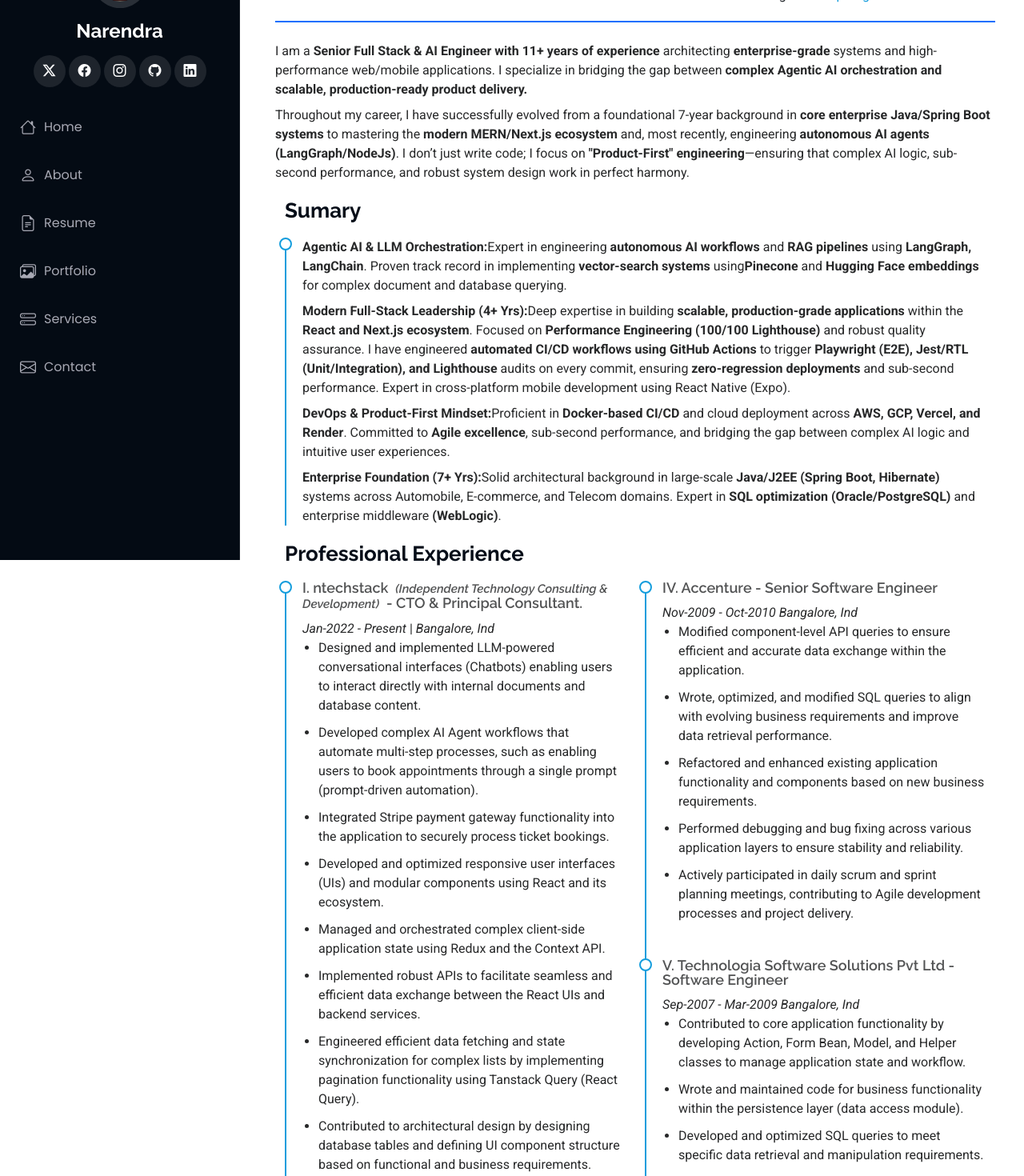
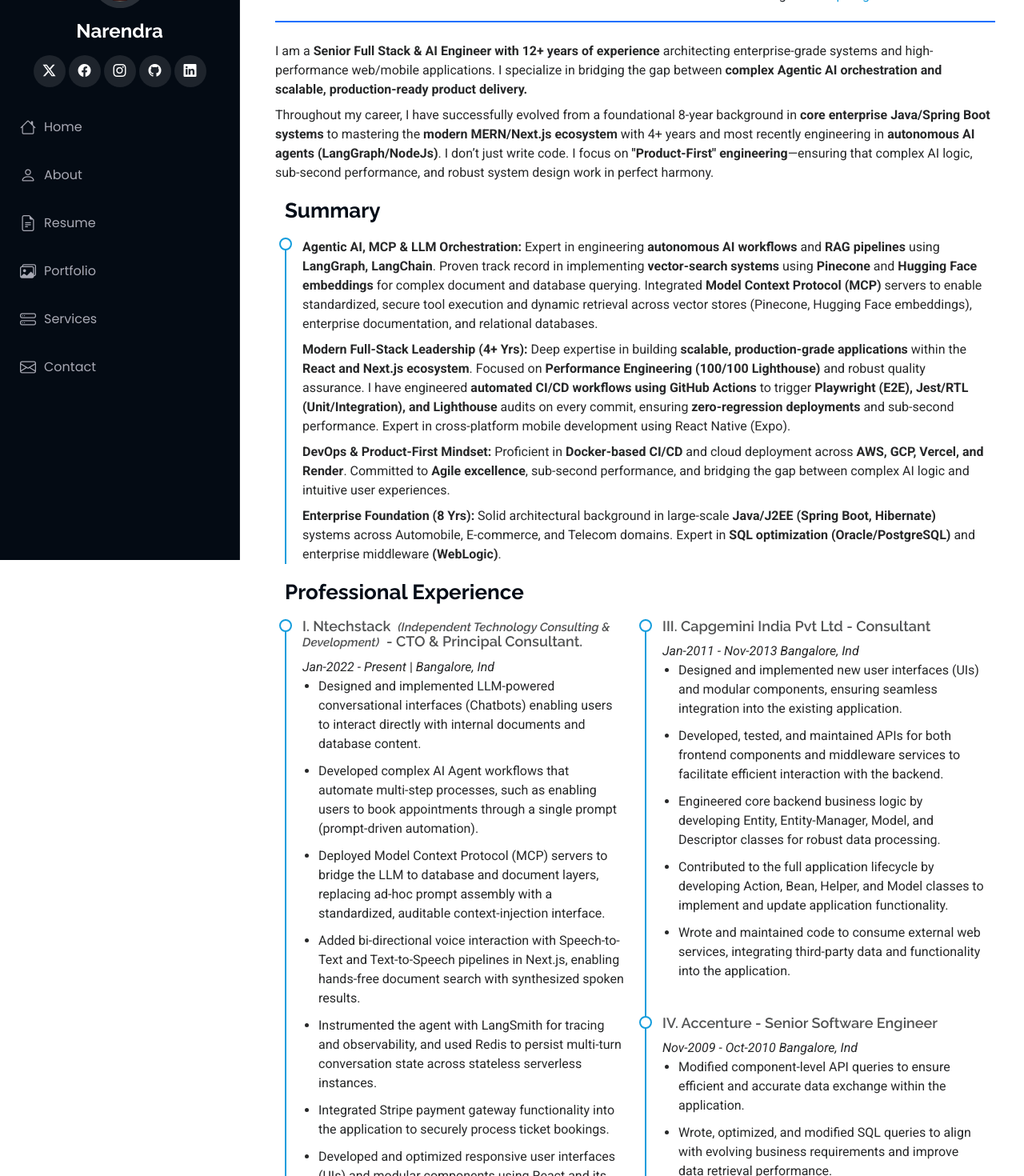
Before and after one commit to narendravs/portfolio-site, a React (Vite) app: page /Resume in a window 1280 px wide. Shown: the part 100-1570 px from the top of the page at 80% size. Built offline with nearby package versions, Linux system fonts and the light colour scheme.

Commit message:
refactor(update): update the resume as per the latest responsibilities implemented

```diff
--- a/src/pages/Resume/Resume.jsx
+++ b/src/pages/Resume/Resume.jsx
@@ -19,9 +19,7 @@
               : { paddingLeft: "0px", paddingRight: "0px" }
           }
         >
-          {/* <!-- Resume Section --> */}
           <section id="resume" className="resume section">
-            {/* <!-- Section Title --> */}
             <div className="container section-title">
               <div>
                 <div className="d-flex gap-3 justify-content-between align-items-center pb-1 mb-4 border-2 border-bottom border-primary text-dark">
@@ -42,12 +40,12 @@
                     {" "}
                     I am a{" "}
                     <b>
-                      Senior Full Stack & AI Engineer with 11+ years of
+                      Senior Full Stack & AI Engineer with 12+ years of
                       experience
                     </b>{" "}
-                    architecting <b>enterprise-grade</b> systems and
-                    high-performance web/mobile applications. I specialize in
-                    bridging the gap between{" "}
+                    architecting enterprise-grade systems and high-performance
+                    web/mobile applications. I specialize in bridging the gap
+                    between{" "}
                     <b>
                       complex Agentic AI orchestration and scalable,
                       production-ready product delivery.
@@ -57,12 +55,12 @@
                   <p>
                     {" "}
                     Throughout my career, I have successfully evolved from a
-                    foundational 7-year background in{" "}
+                    foundational 8-year background in{" "}
                     <b>core enterprise Java/Spring Boot systems</b> to mastering
-                    the <b>modern MERN/Next.js ecosystem</b> and, most recently,
-                    engineering {""}
+                    the <b>modern MERN/Next.js ecosystem</b> with 4+ years and
+                    most recently engineering in {""}
                     <b>autonomous AI agents (LangGraph/NodeJs)</b>. I don’t just
-                    write code; I focus on <b>"Product-First" engineering</b>
+                    write code. I focus on <b>"Product-First" engineering</b>
                     —ensuring that complex AI logic, sub-second performance, and
                     robust system design work in perfect harmony.
                   </p>
@@ -72,23 +70,28 @@
 
               <div className="container">
                 <div>
-                  <h3 className="resume-title">Sumary</h3>
+                  <h3 className="resume-title">Summary</h3>
                   <div className="resume-item pb-0">
                     <div>
                       <p className="mb-2">
                         <span className="fw-bold">
-                          Agentic AI & LLM Orchestration:
+                          Agentic AI, MCP & LLM Orchestration: {""}
                         </span>
                         Expert in engineering <b>autonomous AI workflows</b> and{" "}
                         <b>RAG pipelines</b> using <b>LangGraph, LangChain</b>.
                         Proven track record in implementing{" "}
-                        <b>vector-search systems</b> using
-                        <b>Pinecone</b> and <b>Hugging Face embeddings</b> for
-                        complex document and database querying.
+                        <b>vector-search systems</b> using <b>Pinecone</b> and{" "}
+                        <b>Hugging Face embeddings</b> for complex document and
+                        database querying. Integrated{" "}
+                        <b>Model Context Protocol (MCP)</b> servers to enable
+                        standardized, secure tool execution and dynamic
+                        retrieval across vector stores (Pinecone, Hugging Face
+                        embeddings), enterprise documentation, and relational
+                        databases.
                       </p>
                       <p className="mb-2">
                         <span className="fw-bold">
-                          Modern Full-Stack Leadership (4+ Yrs):
+                          Modern Full-Stack Leadership (4+ Yrs): {""}
                         </span>
                         Deep expertise in building{" "}
                         <b>scalable, production-grade applications</b> within
@@ -109,7 +112,7 @@
                       <p className="mb-2">
                         <span className="fw-bold">
                           {" "}
-                          DevOps & Product-First Mindset:
+                          DevOps & Product-First Mindset: {""}
                         </span>
                         Proficient in <b>Docker-based CI/CD</b> and cloud
                         deployment across <b>AWS, GCP, Vercel, and Render</b>.
@@ -119,7 +122,7 @@
                       </p>
                       <p>
                         <span className="fw-bold">
-                          Enterprise Foundation (7+ Yrs):
+                          Enterprise Foundation (8 Yrs): {""}
                         </span>
                         Solid architectural background in large-scale{" "}
                         <b>Java/J2EE (Spring Boot, Hibernate)</b> systems across
@@ -139,13 +142,12 @@
                   >
                     <div className="resume-item">
                       <h4>
-                        I. ntechstack &nbsp;
+                        I. Ntechstack &nbsp;
                         <em style={{ fontSize: "15px" }}>
                           (Independent Technology Consulting & Development)
                         </em>
                         &nbsp; - CTO & Principal Consultant.
                       </h4>
-
                       <p>
                         <em>Jan-2022 - Present</em> |&nbsp;
                         <em>Bangalore, Ind</em>
@@ -161,6 +163,24 @@
                           multi-step processes, such as enabling users to book
                           appointments through a single prompt (prompt-driven
                           automation).
+                        </li>
+                        <li>
+                          Deployed Model Context Protocol (MCP) servers to
+                          bridge the LLM to database and document layers,
+                          replacing ad-hoc prompt assembly with a standardized,
+                          auditable context-injection interface.
+                        </li>
+                        <li>
+                          Added bi-directional voice interaction with
+                          Speech-to-Text and Text-to-Speech pipelines in
+                          Next.js, enabling hands-free document search with
+                          synthesized spoken results.
+                        </li>
+                        <li>
+                          Instrumented the agent with LangSmith for tracing and
+                          observability, and used Redis to persist multi-turn
+                          conversation state across stateless serverless
+                          instances.
                         </li>
                         <li>
                           Integrated Stripe payment gateway functionality into
@@ -195,7 +215,6 @@
                     </div>
                     <div className="resume-item">
                       <h4>II. Schneider Electric - Fullstack developer</h4>
-
                       <p>
                         <em>Apr-2014 - Sep-2015</em>&nbsp;
                         <em>Bangalore, Ind</em>
@@ -229,11 +248,14 @@
                         </li>
                       </ul>
                     </div>
-                    {/* <!-- Edn Resume Item --> */}
-
+                  </div>
+                  <div
+                    className="col-lg-6"
+                    data-aos="fade-up"
+                    data-aos-delay="200"
+                  >
                     <div className="resume-item">
                       <h4>III. Capgemini India Pvt Ltd - Consultant</h4>
-                      {/* <h5>2010 - 2014</h5> */}
                       <p>
                         <em>Jan-2011 - Nov-2013</em>&nbsp;
                         <em>Bangalore, Ind</em>
@@ -267,17 +289,8 @@
                         </li>
                       </ul>
                     </div>
-                    {/* <!-- Edn Resume Item --> */}
-                  </div>
-                  <div
-                    className="col-lg-6"
-                    data-aos="fade-up"
-                    data-aos-delay="200"
-                  >
-                    {/* <h3 className="resume-title">Professional Experience</h3> */}
                     <div className="resume-item">
                       <h4>IV. Accenture - Senior Software Engineer</h4>
-                      {/* <h5>2019 - Present</h5> */}
                       <p>
                         <em>Nov-2009 - Oct-2010</em>&nbsp;
                         <em>Bangalore, Ind </em>
@@ -310,14 +323,11 @@
                         </li>
                       </ul>
                     </div>
-                    {/* <!-- Edn Resume Item --> */}
-
                     <div className="resume-item">
                       <h4>
                         V. Technologia Software Solutions Pvt Ltd - Software
                         Engineer
                       </h4>
-                      {/* <h5>2017 - 2018</h5> */}
                       <p>
                         <em>Sep-2007 - Mar-2009</em>&nbsp;
                         <em>Bangalore, Ind</em>
@@ -356,13 +366,11 @@
                         </li>
                       </ul>
                     </div>
-                    {/* <!-- Edn Resume Item --> */}
                   </div>
                 </div>
               </div>
             </div>
           </section>
-          {/* <!-- /Resume Section --> */}
         </div>
       </div>
     </div>
```
